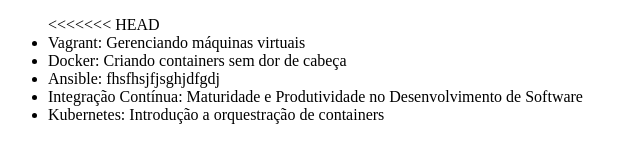
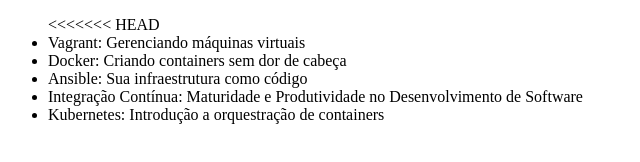
Before and after one commit to beatrizgimenez/alura-git, a plain HTML site: page index.html in a window 1280 px wide. Shown: the whole page, without its empty margins (0-640 px from the left). Drawn offline with Linux system fonts and the light colour scheme.

Commit message:
Alterando nome do curso de Ansible

```diff
--- a/index.html
+++ b/index.html
@@ -9,7 +9,7 @@
 <<<<<<< HEAD
 		<li>Vagrant: Gerenciando máquinas virtuais</li>
 		<li>Docker: Criando containers sem dor de cabeça</li>
-		<li>Ansible: fhsfhsjfjsghjdfgdj</li>
+		<li>Ansible: Sua infraestrutura como código</li>
 		<li>Integração Contínua: Maturidade e Produtividade no Desenvolvimento de Software</li>
 		<li>Kubernetes: Introdução a orquestração de containers</li>
 	</ul>
```
